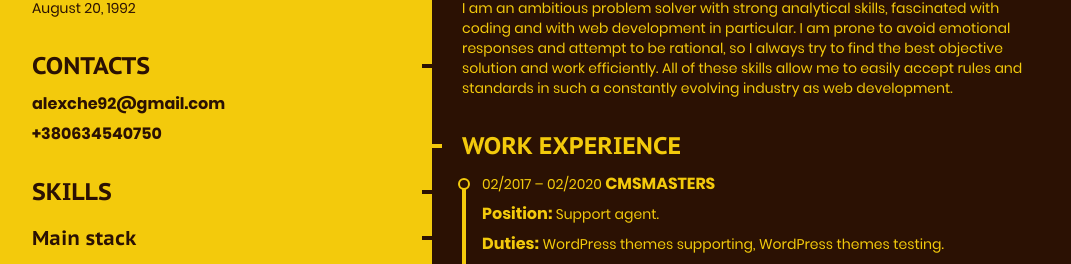
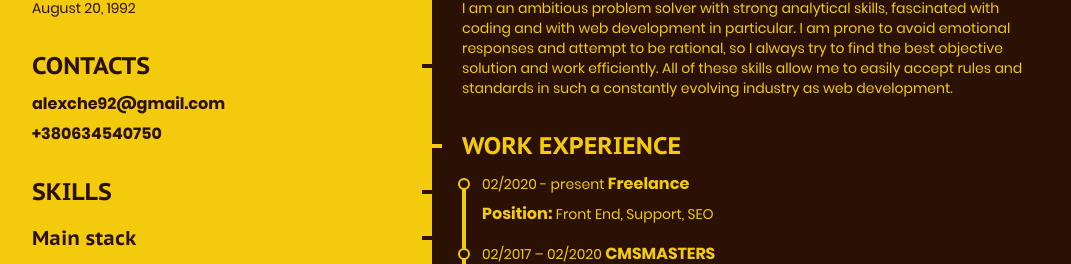
Before and after one commit to Seruf-Che/cv-portfolio, a website: page index.html in a window 1280 px wide. Shown: the part 68-332 px from the top of the page, without its empty margins (80-1151 px from the left). Drawn offline with Linux system fonts and the light colour scheme.

Commit message:
cv updates
cv updates

```diff
--- a/index.html
+++ b/index.html
@@ -221,6 +221,10 @@
             <span class="divider"></span>
             <h2 class="heading heading--doted heading--left-doted">Work Experience</h2>
             <div class="timeline">
+              <div class="timeline__item">
+                <p>02/2020 - present <span class="text text--big">Freelance</span></p>
+                <p><span class="text text--big">Position:</span> Front End, Support, SEO</p>
+              </div>
               <div class="timeline__item">
                 <p>02/2017 – 02/2020 <span class="text text--big">CMSMASTERS</span></p>
                 <p><span class="text text--big">Position:</span> Support agent.</p>
```
Also changed, not shown: README.md.
